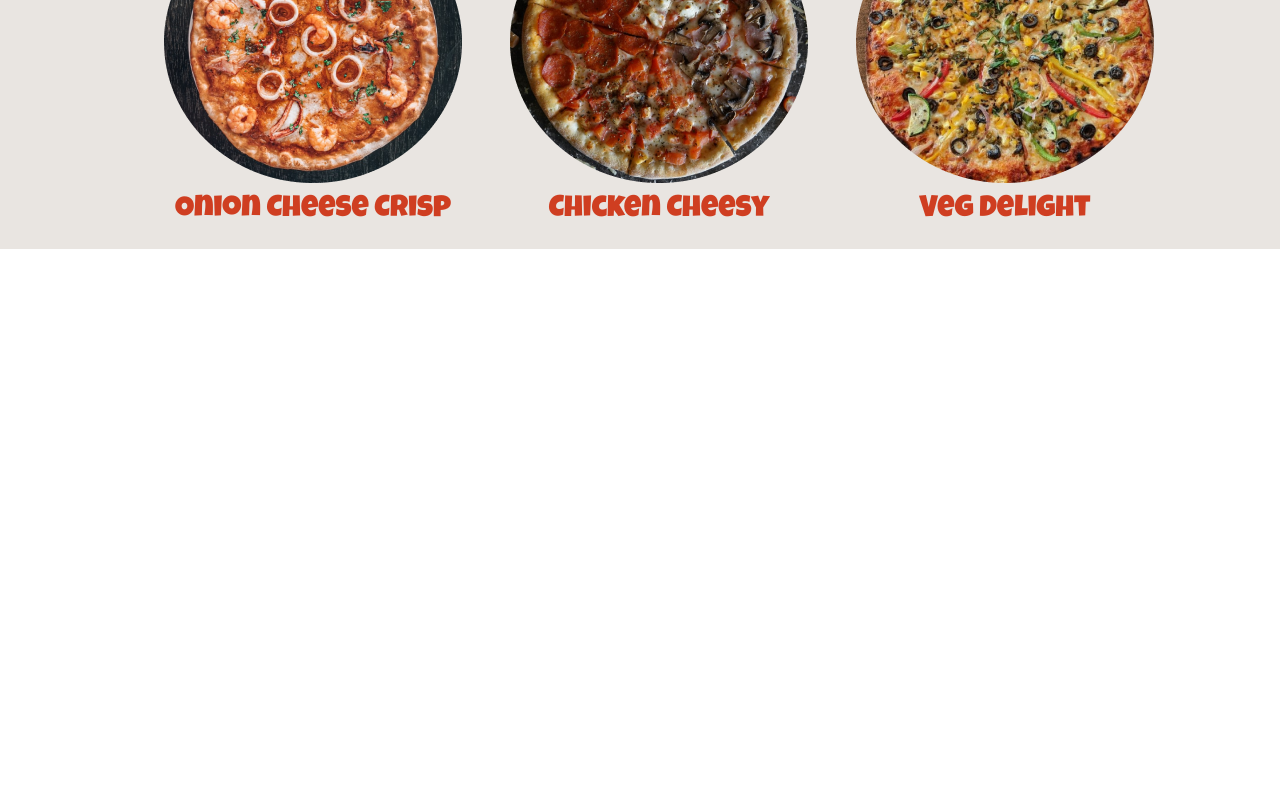
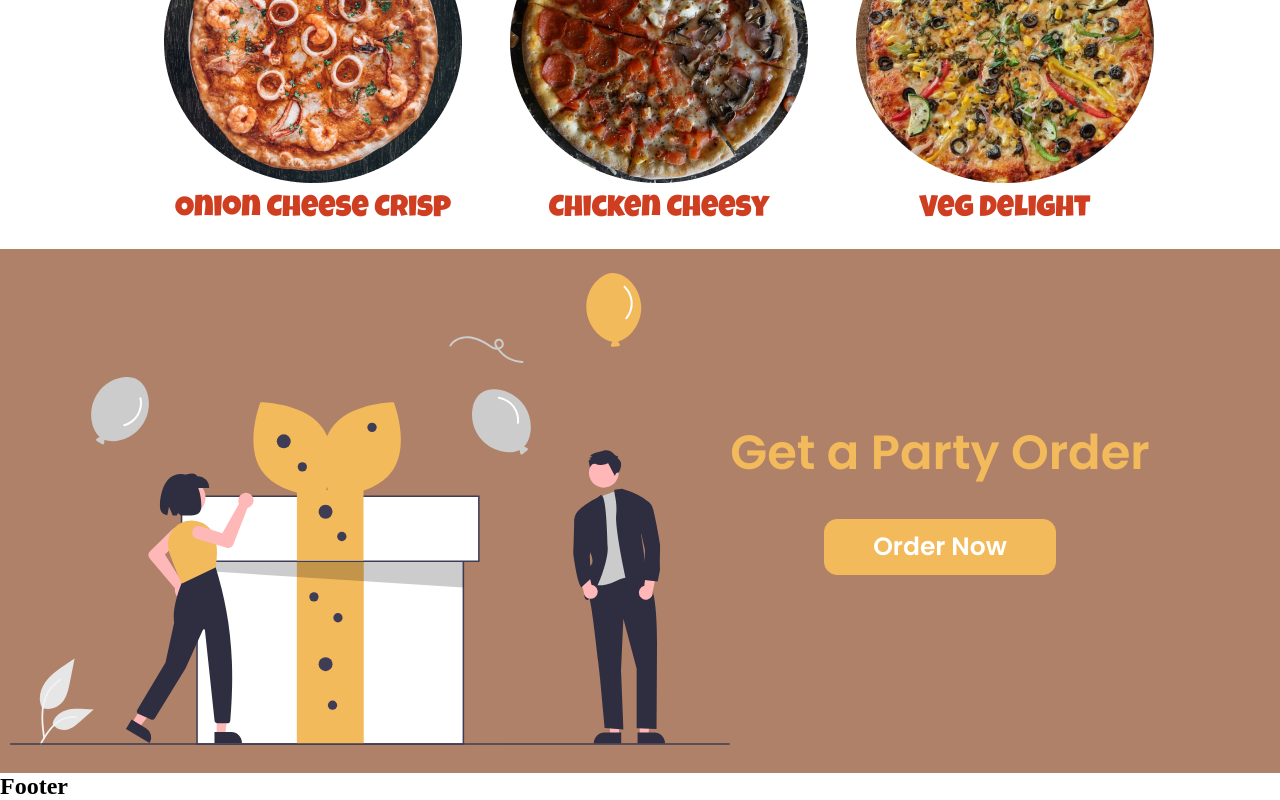
Before and after one commit to rahulrao0209/pizzeria-landing-page, a React (Create React App) app: page / in a window 1280 px wide. Shown: the part 1372-2172 px from the top of the page. Before the commit the page ends 1621 px from the top, so only its background shows below. Built offline with nearby package versions, Linux system fonts and the light colour scheme.

Commit message:
added cta section

```diff
--- a/src/App.js
+++ b/src/App.js
@@ -2,6 +2,8 @@ import React from 'react';
 import { Navbar } from '../src/components/navbar/Navbar';
 import { Hero } from '../src/components/hero-section/Hero';
 import { MiddleSection } from '../src/components/middle-section/MiddleSection';
+import { CtaSection } from '../src/components/cta-section/CtaSection';
+import { FooterSection } from '../src/components/footer-section/FooterSection';
 
 const App = () => {
     return (
@@ -9,6 +11,8 @@ const App = () => {
             <Navbar />
             <Hero />
             <MiddleSection />
+            <CtaSection />
+            <FooterSection />
         </div>
     )
 }
--- /dev/null
+++ b/src/components/cta-section/CtaContainer.js
@@ -0,0 +1,15 @@
+import React from 'react';
+
+export const CtaContainer = () => {
+    return (
+        <div className='cta-container'>
+            <div className='cta-image'>
+                <img src='/assets/images/cta-section/cta-party-order.svg' alt='cta-section'></img>
+            </div>
+            <div className='cta-content'>
+                <p>Get a Party Order</p>
+                <a href="#order-now">Order Now</a>
+            </div>
+        </div>
+    )
+}
--- a/src/components/cta-section/CtaSection.js
+++ b/src/components/cta-section/CtaSection.js
@@ -0,0 +1,11 @@
+import React from 'react';
+import { CtaContainer } from './CtaContainer';
+import './ctaSection.css';
+
+export const CtaSection = () => {
+    return (
+        <section className="cta-section">
+            <CtaContainer />
+        </section>
+    )
+}
--- a/src/components/cta-section/ctaSection.css
+++ b/src/components/cta-section/ctaSection.css
@@ -0,0 +1,55 @@
+* {
+    box-sizing: border-box;
+    margin: 0;
+}
+
+.cta-section {
+    max-width: 1440px;
+    max-height: 994px;
+    /* background: rgb(255, 255, 255); */
+    background: #af8169;
+
+}
+
+.cta-container {
+    display: flex;
+    width: 1160px;
+    padding: 1.5rem 0;
+    flex-flow: row nowrap;
+    align-items: center;
+    justify-content: center;
+}
+
+.cta-image img {
+    max-width: 720px;
+    min-width: auto;
+}
+
+.cta-content {
+    display: flex;
+    flex-flow: column wrap;
+    align-items: center;
+}
+
+.cta-content p {
+    font-family: 'Poppins', sans-serif;
+    color: #F3BA5C;
+    font-size: 48px;
+}
+
+.cta-content a {
+    margin: 30px 0;
+    text-decoration: none;
+    color: #fff;
+    font-family: 'Poppins', sans-serif;
+    font-size: 25px;
+    border: 1px solid #F3BA5C;
+    background: #F3BA5C;
+    border-radius: 13px;
+    padding: 0.5rem 3rem;
+}
+
+.cta-content a:hover {
+    background: #fff;
+    color: #F3BA5C;
+}
--- /dev/null
+++ b/src/components/footer-section/FooterContainer.js
@@ -0,0 +1,9 @@
+import React from 'react';
+
+export const FooterContainer = () => {
+    return (
+        <div className='footer-container'>
+            <h1>Footer</h1>
+        </div>
+    )
+}
--- /dev/null
+++ b/src/components/footer-section/FooterSection.js
@@ -0,0 +1,9 @@
+import React from 'react';
+import { FooterContainer } from './FooterContainer';
+export const FooterSection = () => {
+    return (
+        <section className="footer-section">
+            <FooterContainer />
+        </section>
+    )
+}
--- /dev/null
+++ b/src/components/footer-section/footerSection.css
@@ -0,0 +1,11 @@
+* {
+    box-sizing: border-box;
+    margin: 0;
+}
+
+.footer-section {
+    max-width: 1440px;
+    height: 870px;
+    background: #614232;
+    /* max-height: 870px; */
+}
--- a/src/components/middle-section/middleSection.css
+++ b/src/components/middle-section/middleSection.css
@@ -11,8 +11,9 @@
     max-width: 1440px;
     /* max-width: 100%; */
     min-width: auto;
+    background: #fff;
     /* height: 1228px; */
-    background: rgb(233, 229, 225);
+    /* background: rgb(233, 229, 225); */
 }
 
 .middle-section-container {
@@ -46,6 +47,10 @@
     color: #CF3E21;
 }
 
+.pizza-name:hover {
+    color: #614232;
+}
+
 .pizza-image {
     transition: transform 3s ease;
 }
```
Also changed, not shown: public/assets/images/cta-section/cta-party-order.svg (added).
